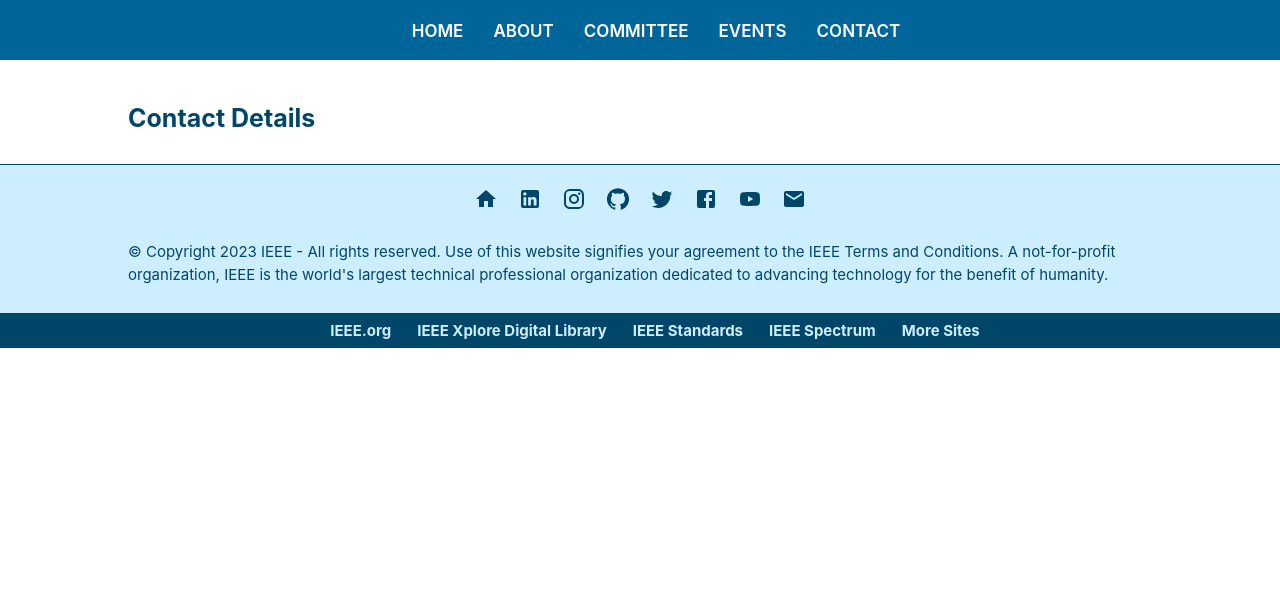
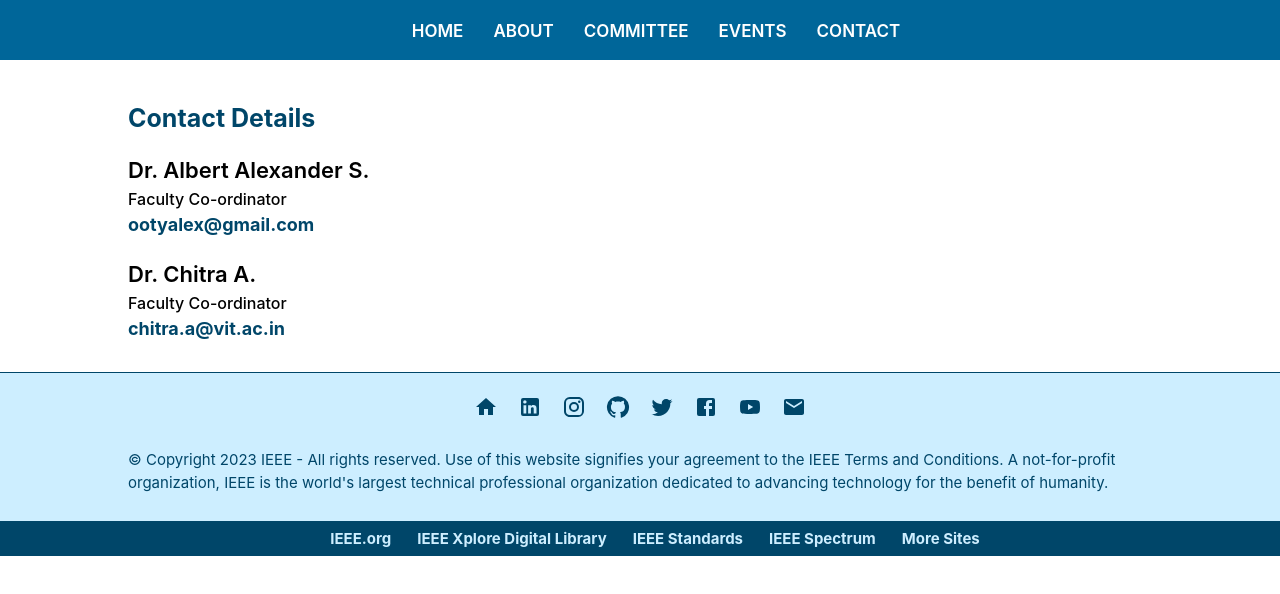
Before and after one commit to VARSITHA01/ieee-pels, a React (Create React App) app: page /contact in a window 1280 px wide. Shown: the top 594 px of the page. Built offline with nearby package versions, Linux system fonts and the light colour scheme; the HTML template or start-up script is replaced by a standard one.

Commit message:
Minor Updates

```diff
--- a/src/Components/Contact.js
+++ b/src/Components/Contact.js
@@ -5,6 +5,16 @@ function Contact() {
   return (
     <div className='contact'>
       <p className="contacttitle">Contact Details</p>
+      <div className="contact_details">
+        <div className="contact_name">Dr. Albert Alexander S.</div>
+        <div className="contact_position">Faculty Co-ordinator</div>
+        <div className="contact_email">ootyalex@gmail.com</div>
+      </div>
+      <div className="contact_details">
+        <div className="contact_name">Dr. Chitra A.</div>
+        <div className="contact_position">Faculty Co-ordinator</div>
+        <div className="contact_email">chitra.a@vit.ac.in</div>
+      </div>
     </div>
   )
 }
--- a/src/Components/contact.css
+++ b/src/Components/contact.css
@@ -11,3 +11,26 @@
     font-weight: 700;
     color: rgb(0, 70, 105);
 }
+
+.contact_details{
+    margin-top: 10px;
+    margin-bottom: 20px;
+}
+
+.contact_name{
+    font-size: 22px;
+    font-weight: 600;
+    color: black;
+}
+
+.contact_position{
+    font-size: 16px;
+    font-weight: 500;
+    color: black;
+}
+
+.contact_email{
+    font-size: 18px;
+    font-weight: 700;
+    color: rgb(0, 70, 105);
+}
```
